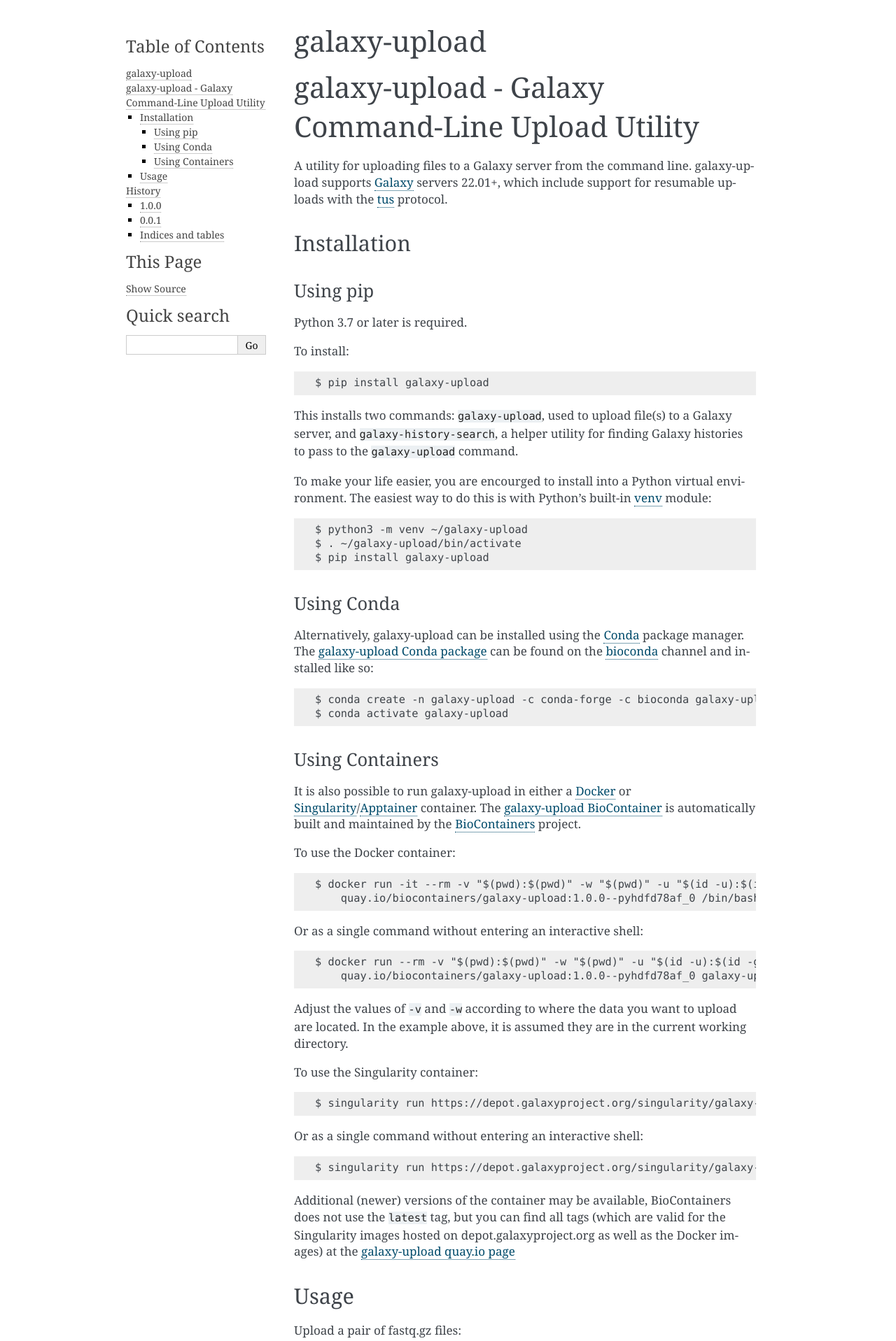
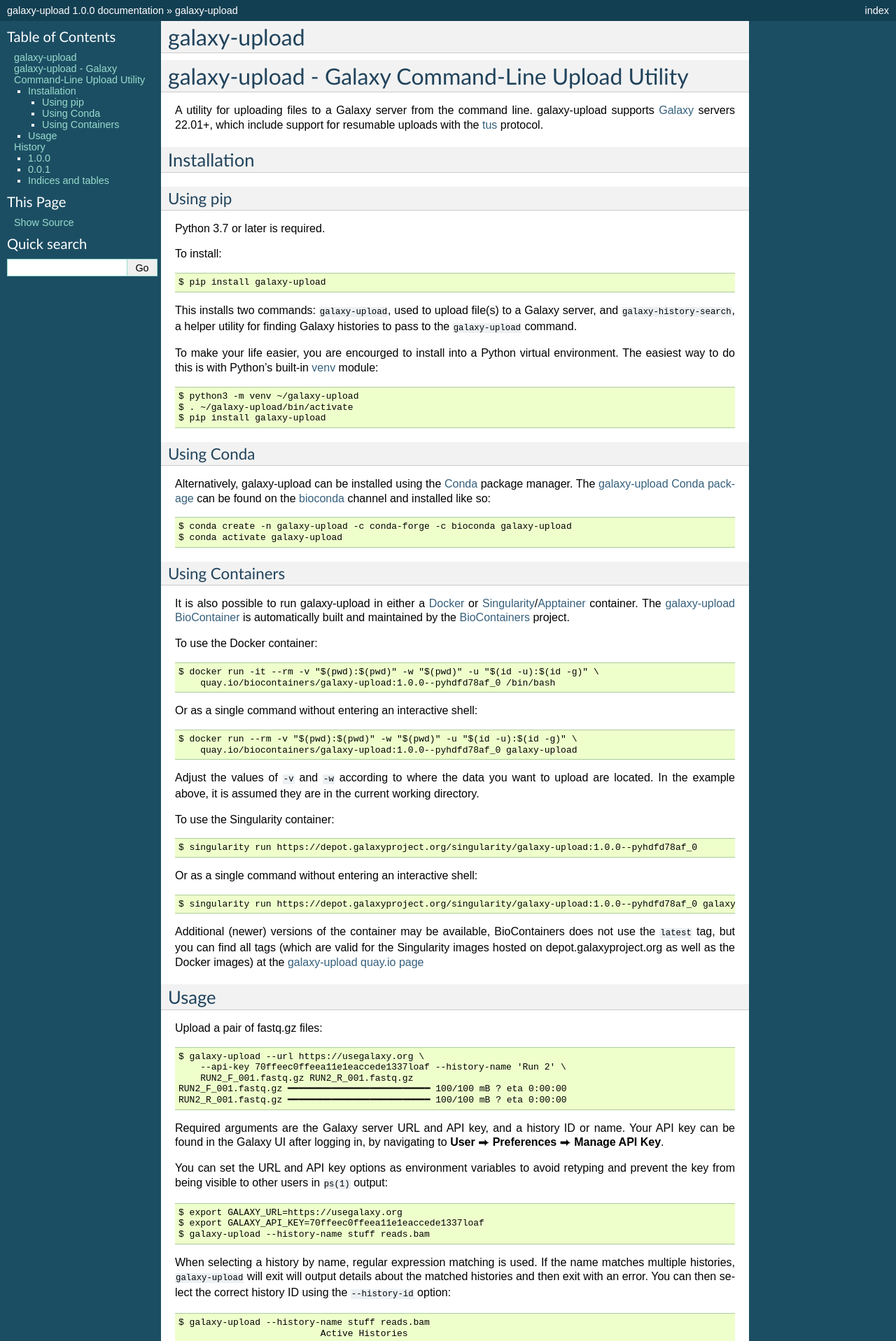
Before and after one commit to galaxyproject/galaxy-upload, a Sphinx documentation site: the page built from docs/index.rst, in a window 1280 px wide. Shown: the top 1917 px of the page at 70% size. Built offline with Sphinx 7.4.7, drawn with Linux system fonts in a browser that asks for light colours; some of the changed text lies outside the part shown.

Commit message:
Set docs theme to default for RTD override

```diff
--- a/docs/conf.py
+++ b/docs/conf.py
@@ -48,7 +48,7 @@
 # The theme to use for HTML and HTML Help pages.  See the documentation for
 # a list of builtin themes.
 #
-html_theme = "alabaster"
+html_theme = "default"
 
 # Add any paths that contain custom static files (such as style sheets) here,
 # relative to this directory. They are copied after the builtin static files,
```
